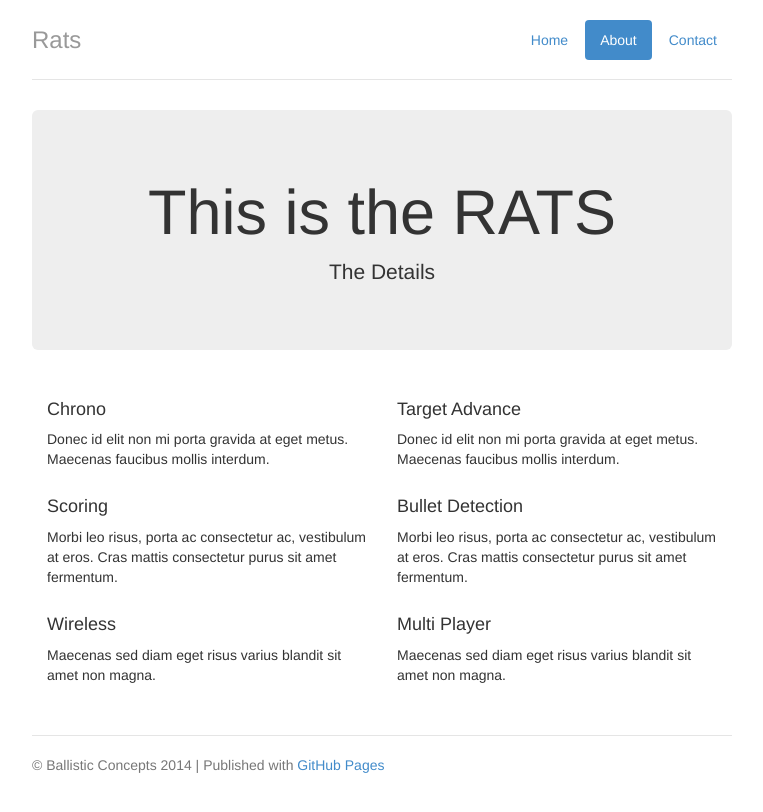
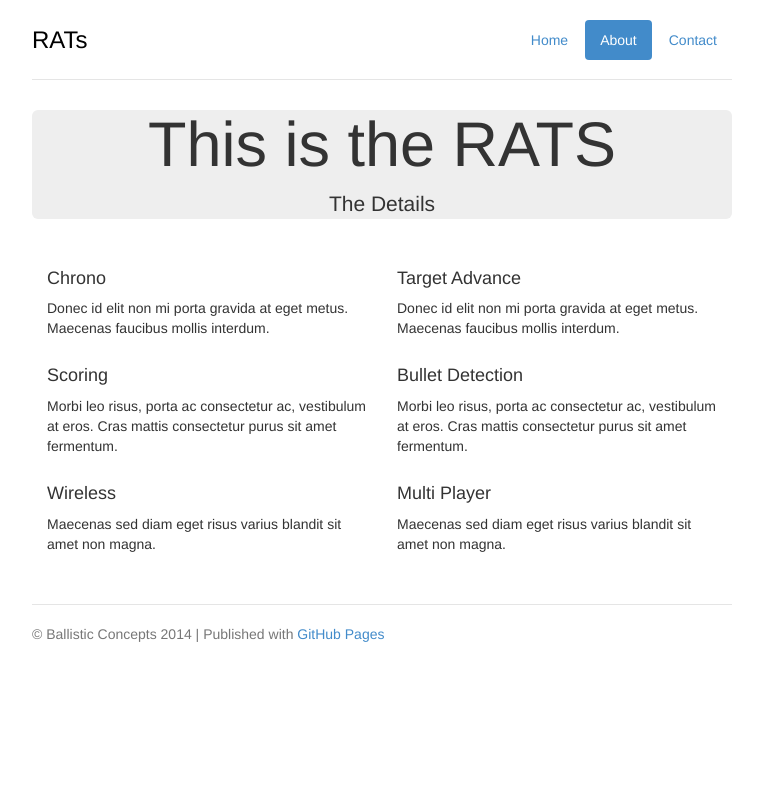
Before and after one commit to petergsimon/petergsimon.github.io, a Jekyll site: the page about/index.html, which Jekyll copies as it is, in a window 1280 px wide. Shown: the top 812 px of the page, without its empty margins (258-1021 px from the left). Built offline with Jekyll 4.4.1, drawn with Linux system fonts in a browser that asks for light colours; Markdown is read by kramdown in place of the engine named in the settings.

Commit message:
messing with the jumbotron height and the logo home button.

```diff
--- a/about/index.html
+++ b/about/index.html
@@ -35,10 +35,12 @@
           <li class="active"><a href="">About</a></li>
           <li><a href="/RATS/contact/">Contact</a></li>
         </ul>
-        <h3 class="text-muted">Rats</h3>
+        <h3 class="text-muted">
+          <a class="a-btn" href="">RATs</a>  <!--we need a logo here-->
+        </h3>
       </div>
 
-      <div class="jumbotron">
+      <div class="jumbotron" style="padding-top:0px; padding-bottom:0px">
         <h1>This is the RATS</h1>
         <p class="lead">The Details</p>
       </div>
```
Also changed, not shown: 1 other file.
